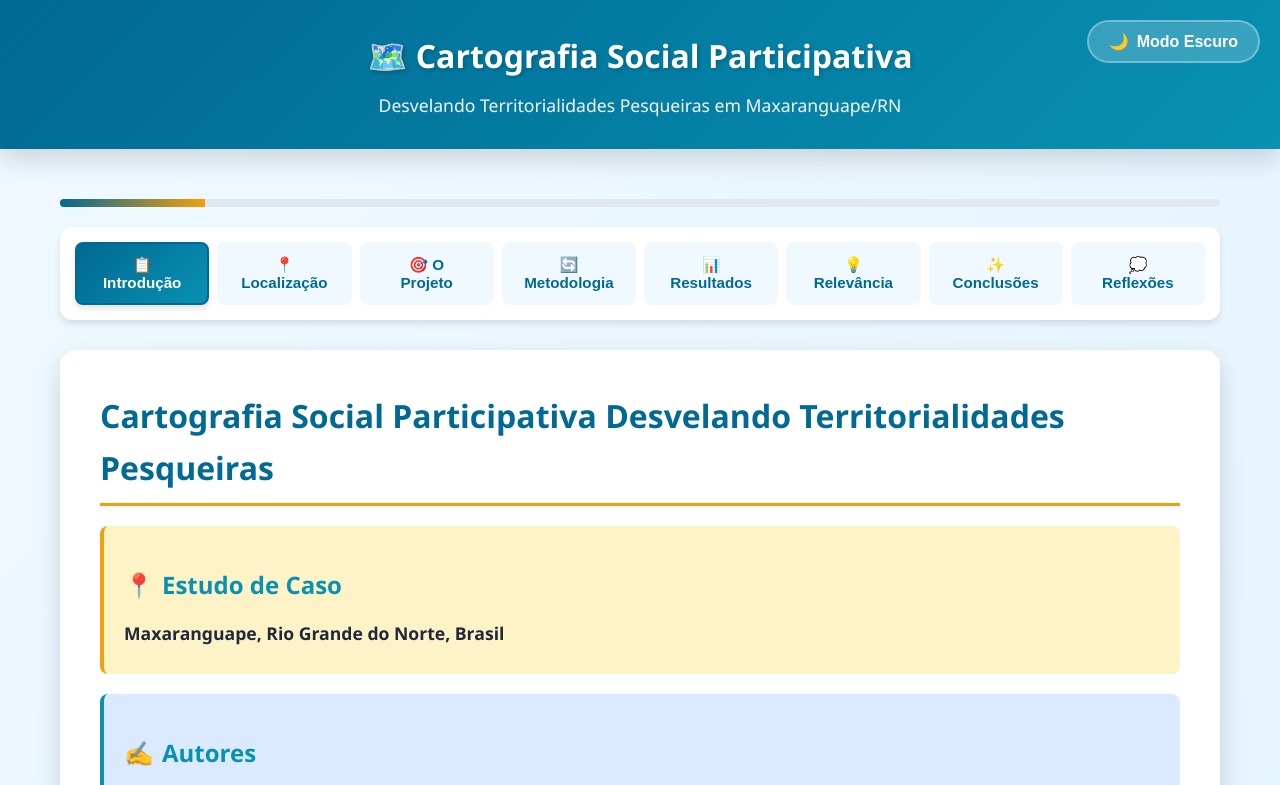
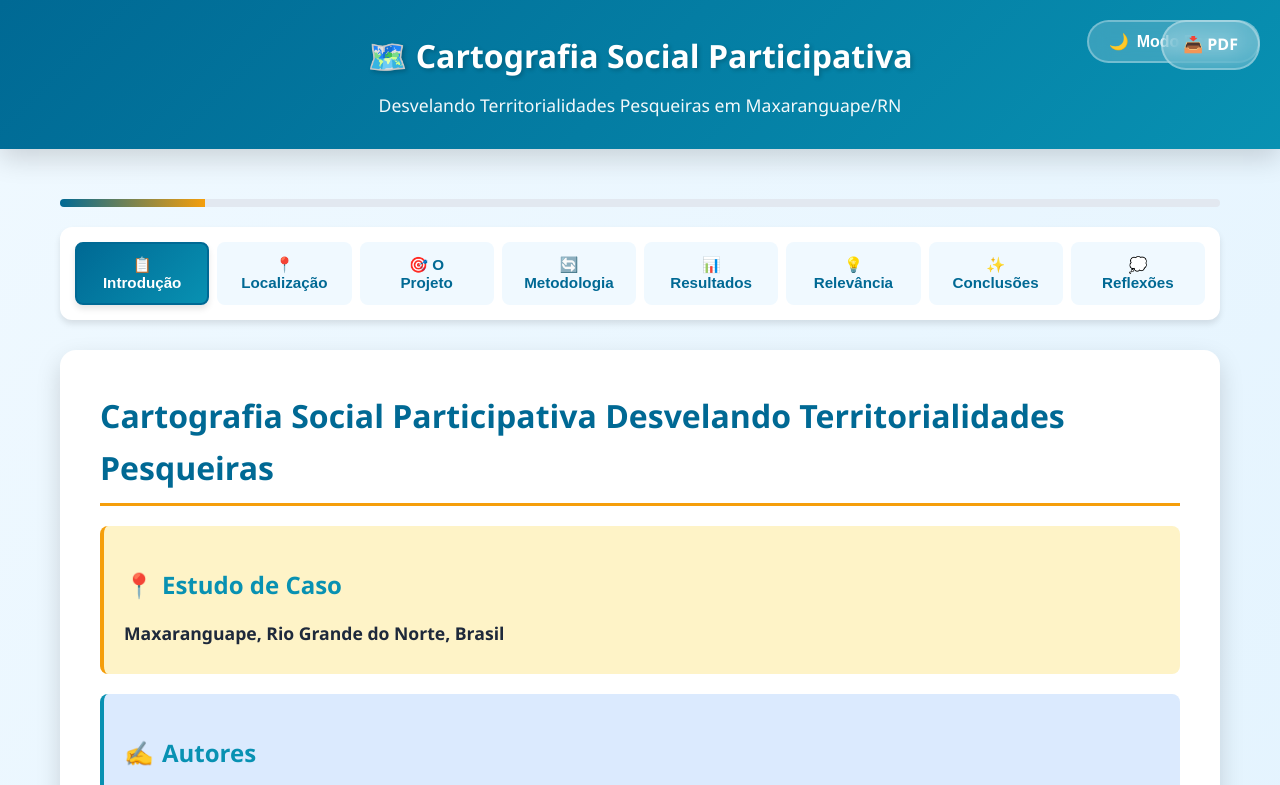
Before and after one commit to caetanoronan/cartografia-social-maxaranguape, a plain HTML site: page apresentacao.html in a window 1280 px wide. Shown: the top 785 px of the page. Drawn offline with Linux system fonts and the light colour scheme.

Commit message:
feat: Adiciona botão de download do PDF no cabeçalho

```diff
--- a/apresentacao.html
+++ b/apresentacao.html
@@ -560,6 +560,9 @@
             <span id="themeIcon">🌙</span>
             <span id="themeText">Modo Escuro</span>
         </button>
+        <a href="Apresentacao_Cartografia_Social_Maxaranguape.pdf" download class="theme-toggle" style="text-decoration: none; margin-left: 10px;" title="Baixar apresentação em PDF">
+            📥 PDF
+        </a>
         <h1>🗺️ Cartografia Social Participativa</h1>
         <p>Desvelando Territorialidades Pesqueiras em Maxaranguape/RN</p>
     </header>
```
